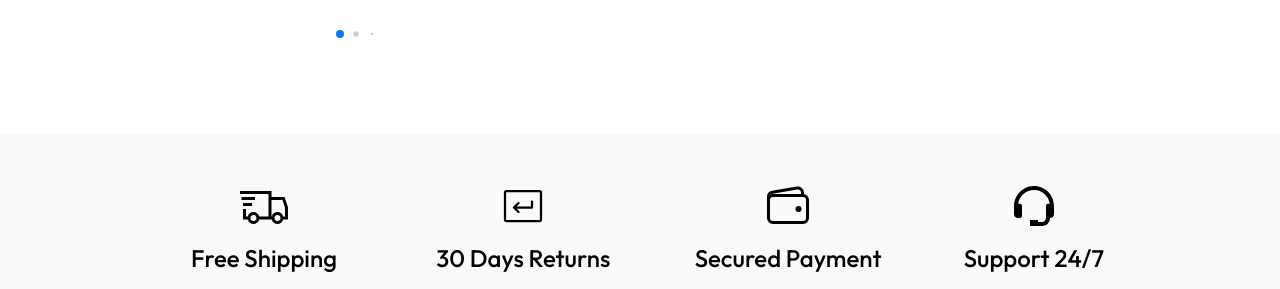
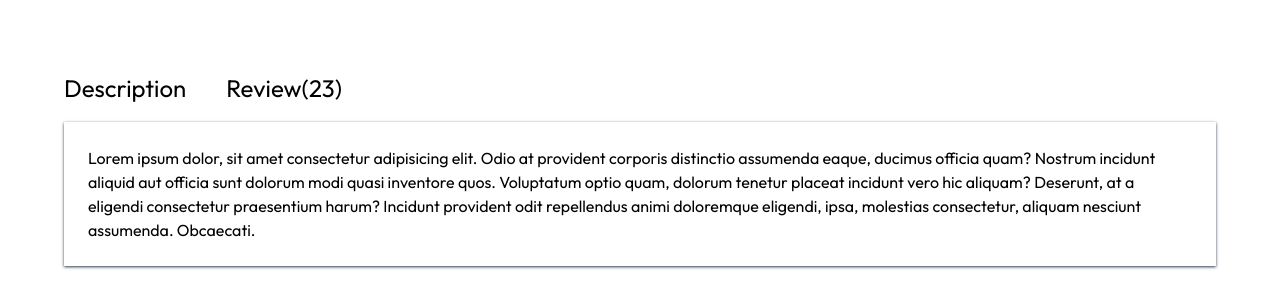
Before and after one commit to Raahul423/react-node-ecommerce, a React (Vite) app in the folder Frontend/: page /product/1 in a window 1280 px wide. Shown: the part 930-1219 px from the top of the page. Built offline with nearby package versions, Linux system fonts and the light colour scheme; a web font is replaced by a local one.

Commit message:
Adding some new sections in product id and fix some sections

```diff
--- a/Frontend/src/Components/FooterComponent/Footer.jsx
+++ b/Frontend/src/Components/FooterComponent/Footer.jsx
@@ -11,7 +11,7 @@ import { FaFacebook,FaGithub, FaInstagram, FaLinkedinIn } from 'react-icons/fa';
 
 const Footer = () => {
     return (
-        <section className='bg-[#fafafa] mt-16'>
+        <section className='bg-[#fafafa] mt-14'>
             <div className='my-container'>
 
                 {/* column 1 footer section */}
--- a/Frontend/src/Components/ProductIdDetails/Productdetails.jsx
+++ b/Frontend/src/Components/ProductIdDetails/Productdetails.jsx
@@ -4,7 +4,7 @@ import ProductItem from './SubProduct/ProductItem'
 
 const Productdetails = () => {
   return (
-    <section className='w-full flex gap-4 h-[550px]'>
+    <section className='w-full flex gap-4 h-[550px] overflow-hidden items-center my-6'>
       <div className='col1 w-[40%]'>
         <ProductImage />
       </div>
--- /dev/null
+++ b/Frontend/src/Components/ProductIdDetails/ReviewSection.jsx
@@ -0,0 +1,22 @@
+import React, { useState } from 'react'
+import Description from './SubProduct/Description'
+import Review from './SubProduct/Review'
+
+const ReviewSection = () => {
+    const [section,setSection] = useState("Description")
+    return (
+        <section className='my-6'>
+            <div className='flex gap-10'>
+                <h1 onClick={()=>setSection("Description")} className='hover:text-primary cursor-pointer'>Description</h1>
+
+                <h1 onClick={()=>setSection("Review")} className='hover:text-primary cursor-pointer'>Review(23)</h1>
+            </div>
+
+            <div className='py-4'>
+               {section === "Description" ? <Description/> : <Review/>}
+            </div>
+        </section>
+    )
+}
+
+export default ReviewSection
--- /dev/null
+++ b/Frontend/src/Components/ProductIdDetails/SubProduct/Description.jsx
@@ -0,0 +1,11 @@
+import React from 'react'
+
+const Description = () => {
+  return (
+    <section className='p-6 shadow-gray-600 shadow'>
+      <p>Lorem ipsum dolor, sit amet consectetur adipisicing elit. Odio at provident corporis distinctio assumenda eaque, ducimus officia quam? Nostrum incidunt aliquid aut officia sunt dolorum modi quasi inventore quos. Voluptatum optio quam, dolorum tenetur placeat incidunt vero hic aliquam? Deserunt, at a eligendi consectetur praesentium harum? Incidunt provident odit repellendus animi doloremque eligendi, ipsa, molestias consectetur, aliquam nesciunt assumenda. Obcaecati.</p>
+    </section>
+  )
+}
+
+export default Description
--- a/Frontend/src/Components/ProductIdDetails/SubProduct/ProductImage.jsx
+++ b/Frontend/src/Components/ProductIdDetails/SubProduct/ProductImage.jsx
@@ -47,8 +47,8 @@ const ProductImage = () => {
 
                 >
                     {Productidimage.map((img, idx) => (
-                        <SwiperSlide key={idx} className="w-full rounded-md !h-[550px]">
-                            <InnerImageZoom className='rounded-md h-[550px]' src={img.Image} zoomType='hover' />
+                        <SwiperSlide key={idx} className="w-full rounded-md">
+                            <InnerImageZoom className='rounded-md h-[500px]' src={img.Image} zoomType='hover' />
                         </SwiperSlide>
                     ))}
                 </Swiper>
--- /dev/null
+++ b/Frontend/src/Components/ProductIdDetails/SubProduct/Review.jsx
@@ -0,0 +1,11 @@
+import React from 'react'
+
+const Review = () => {
+  return (
+    <section className='bg-amber-700'>
+      hii
+    </section>
+  )
+}
+
+export default Review
--- a/Frontend/src/Components/ProductLists/SubProductSlider/Category.jsx
+++ b/Frontend/src/Components/ProductLists/SubProductSlider/Category.jsx
@@ -12,7 +12,7 @@ import { data } from '../../../assets/Assests';
 const Category = ({ isopen, collapseisopen }) => {
 
     return (
-        <div>
+        <section>
             <div className='flex justify-between items-center py-3'>
                 <h2 className='text-xl'>Shop By Category</h2>
                 <Button onClick={isopen} className='!rounded-full !w-5 !h-5 !text-primary'>
@@ -35,7 +35,7 @@ const Category = ({ isopen, collapseisopen }) => {
                     ))}
                 </div>
             </Collapse>
-        </div>
+        </section>
     )
 }
 
--- a/Frontend/src/Pages/ProductsId.jsx
+++ b/Frontend/src/Pages/ProductsId.jsx
@@ -1,10 +1,12 @@
 import React from 'react'
 import Productdetails from '../Components/ProductIdDetails/Productdetails'
+import ReviewSection from '../Components/ProductIdDetails/ReviewSection'
 
 const ProductsId = () => {
   return (
-    <section className='my-container py-6'>
+    <section className='my-container'>
       <Productdetails/>
+      <ReviewSection/>
     </section>
   )
 }
```
